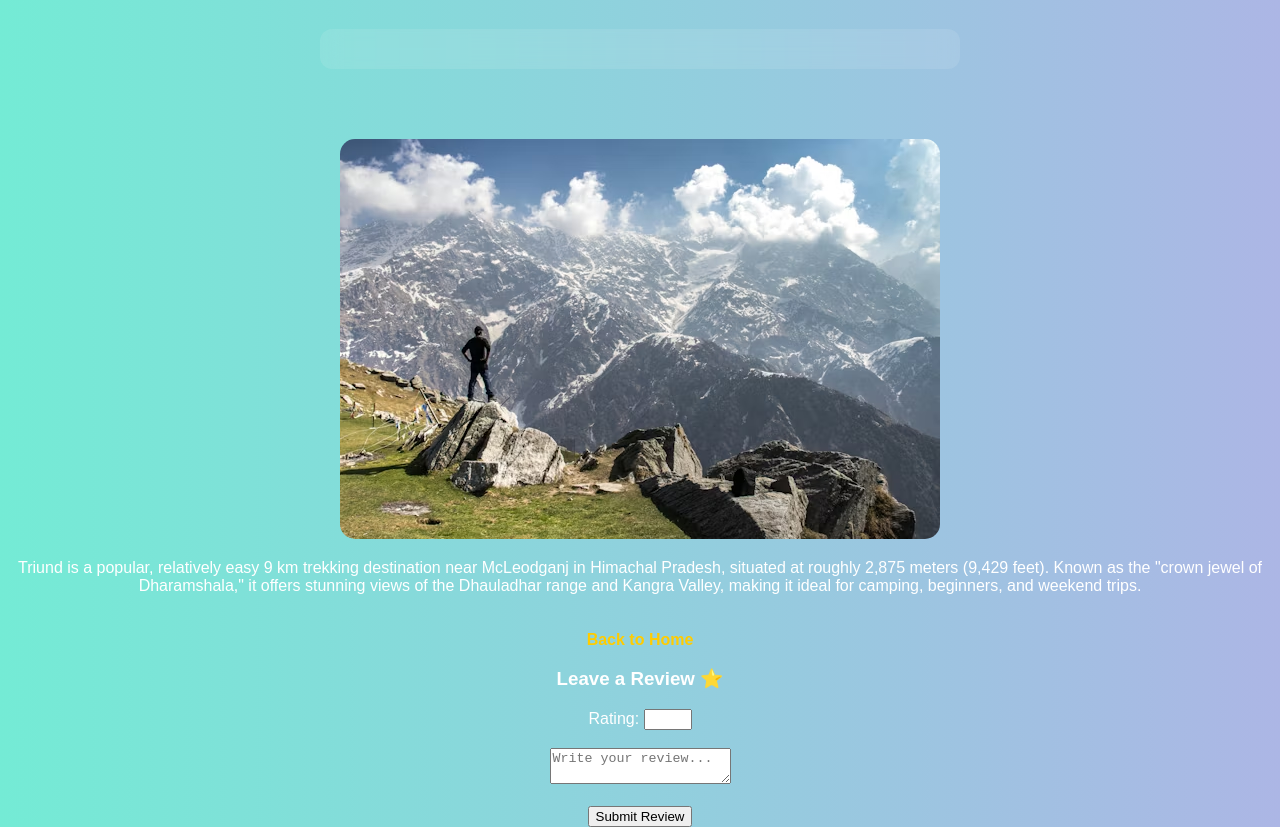
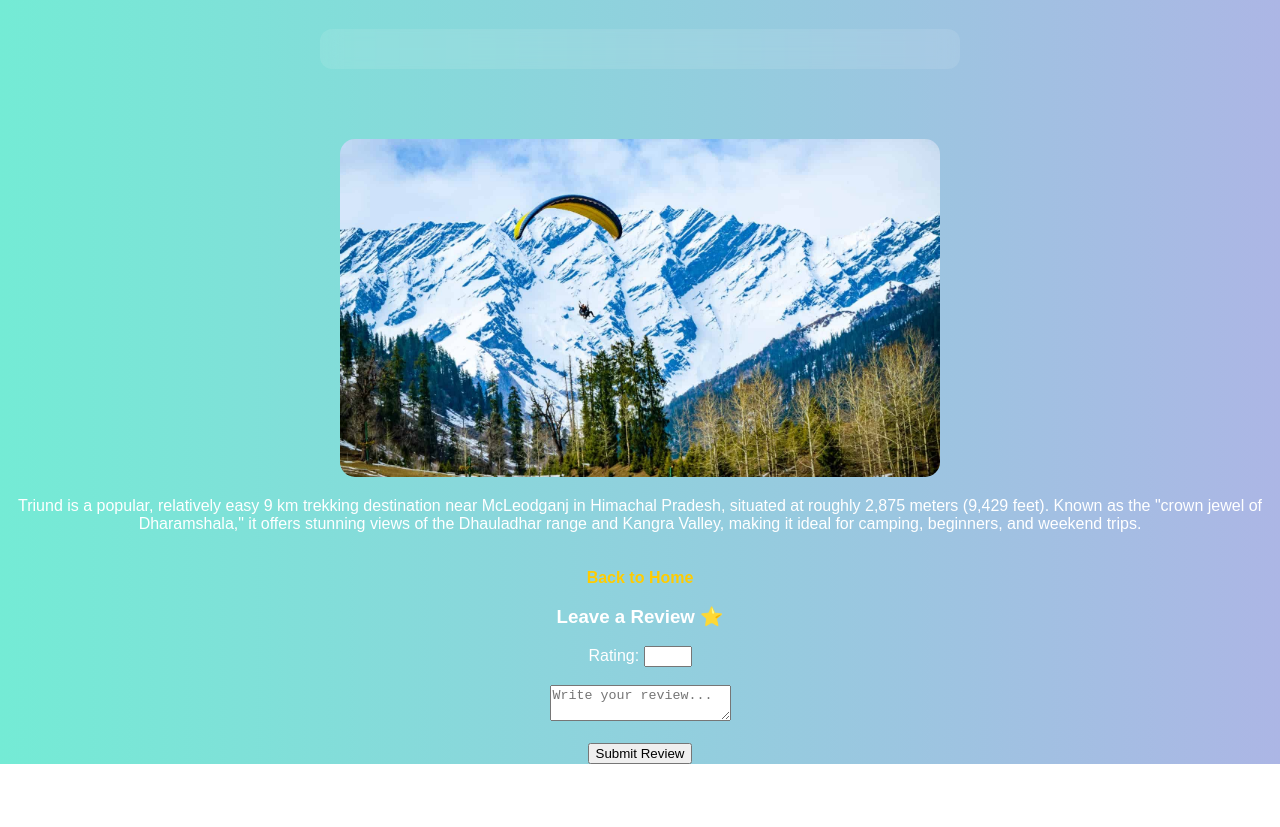
Before and after one commit to Chetanop07/webs, a website: page public/triund.html in a window 1280 px wide. Shown: the part 79-906 px from the top of the page. After the commit the page ends 843 px from the top, so only its background shows below. Drawn offline with Linux system fonts and the light colour scheme.

Commit message:
fixed image issue

```diff
--- a/public/triund.html
+++ b/public/triund.html
@@ -32,7 +32,7 @@
 <body>
     <h1>Triund</h1>
      <div class="content"></div>
-    <img src="images/triund.jpg" alt="Triund">
+    <img src="images/manali.jpg" alt="Triund">
     <p>Triund is a popular, relatively easy 9 km trekking destination near McLeodganj in Himachal Pradesh, situated at roughly 2,875 meters (9,429 feet). Known as the "crown jewel of Dharamshala," it offers stunning views of the Dhauladhar range and Kangra Valley, making it ideal for camping, beginners, and weekend trips. </p>
     <a href="index.html">Back to Home</a>
      <!-- Review Section -->
```
